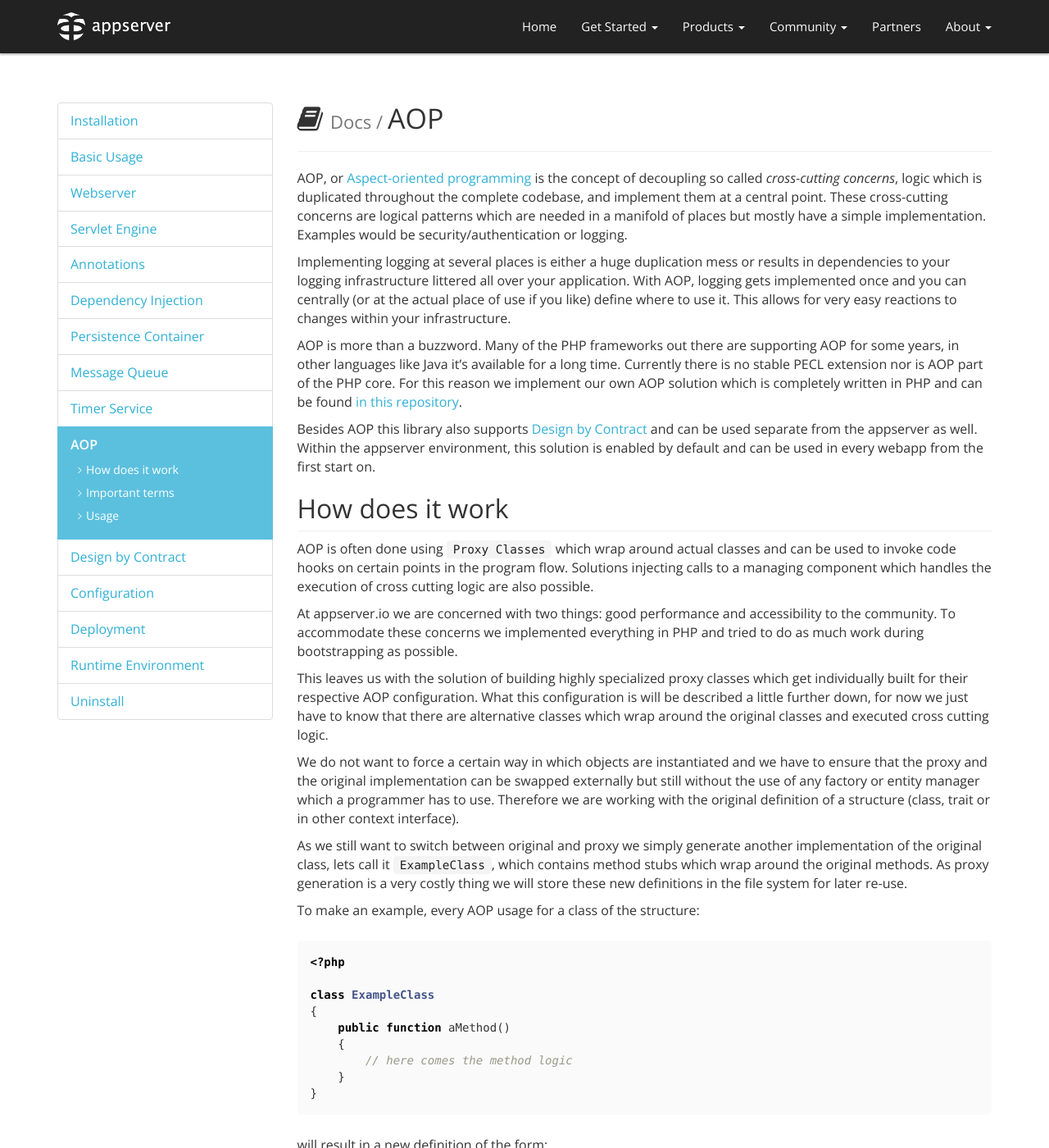
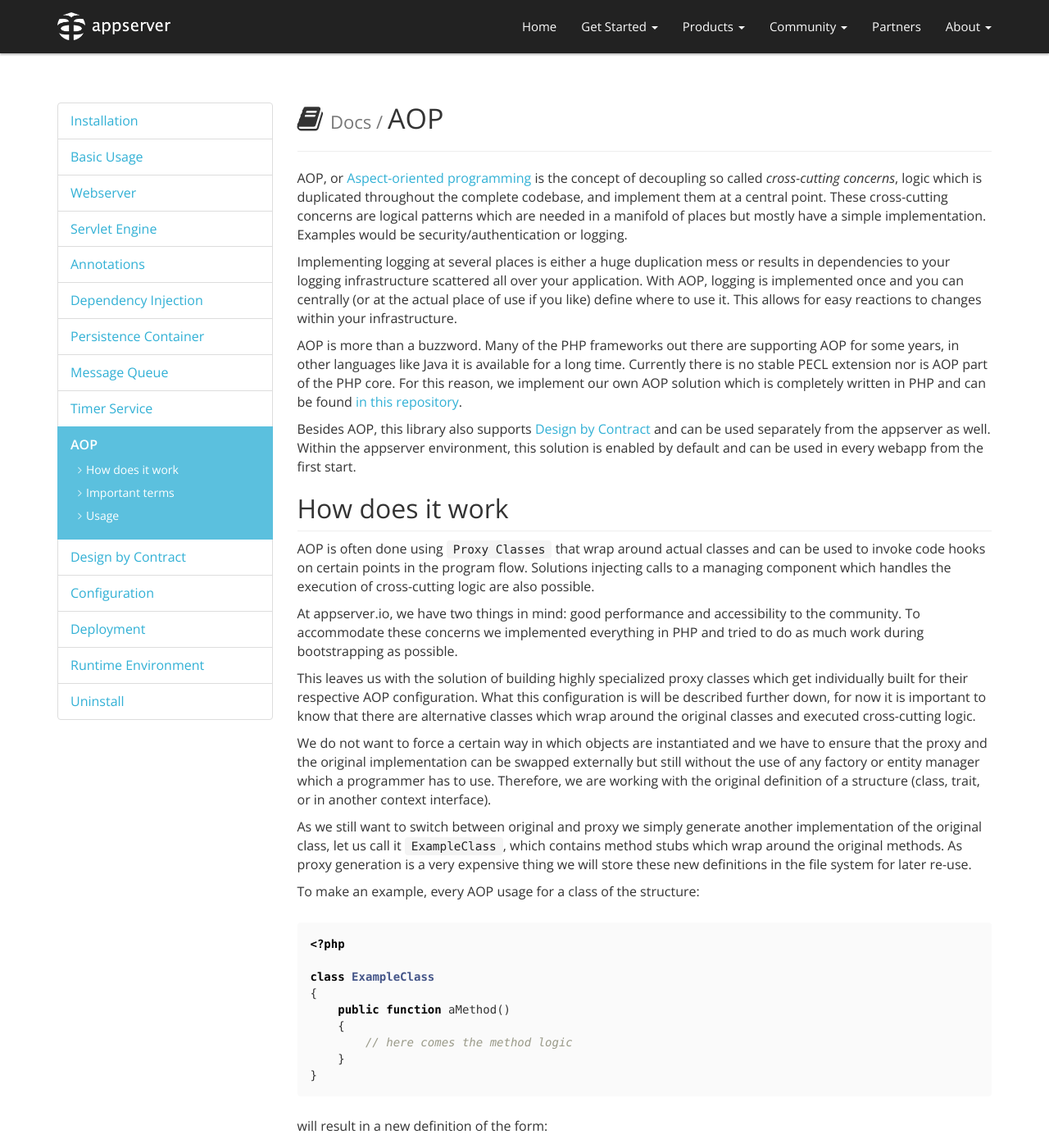
Before and after one commit to appserver-io/appserver, a Jekyll site: the page built from _docs/aop.md, in a window 1280 px wide and 1400 px high. Shown: the whole window at 82% size. Built offline with Jekyll 4.4.1, drawn with Linux system fonts in a browser that asks for light colours; nearby versions of some CDN libraries; library files that are not in the unit come from our copies; Markdown is read by kramdown in place of the engine named in the settings; some of the changed text lies outside the part shown.

Commit message:
Update aop.md

````diff
--- a/_docs/aop.md
+++ b/_docs/aop.md
@@ -20,30 +20,29 @@ permalink: /get-started/documentation/aop.html
 AOP, or [Aspect-oriented programming](http://en.wikipedia.org/wiki/Aspect-oriented_programming) is the concept of decoupling so called *cross-cutting concerns*, logic which is duplicated throughout the complete  codebase, and implement them at a central point.
 These cross-cutting concerns are logical patterns which are needed in a manifold of places but mostly have a simple implementation. Examples would be security/authentication or logging.
 
-Implementing logging at several places is either a huge duplication mess or results in dependencies to your logging infrastructure littered all over your application.
-With AOP, logging gets implemented once and you can centrally (or at the actual place of use if you like) define where to use it.
-This allows for very easy reactions to changes within your infrastructure.
+Implementing logging at several places is either a huge duplication mess or results in dependencies to your logging infrastructure scattered all over your application.
+With AOP, logging is implemented once and you can centrally (or at the actual place of use if you like) define where to use it.
+This allows for easy reactions to changes within your infrastructure.
 
-AOP is more than a buzzword. Many of the PHP frameworks out there are supporting AOP for some years, in other languages like Java it's available for a long time. Currently there is
-no stable PECL extension nor is AOP part of the PHP core. For this reason we implement our own AOP solution which is completely written in PHP and can be found [in this repository](https://github.com/appserver-io/doppelgaenger).
+AOP is more than a buzzword. Many of the PHP frameworks out there are supporting AOP for some years, in other languages like Java it is available for a long time. Currently there is no stable PECL extension nor is AOP part of the PHP core. For this reason, we implement our own AOP solution which is completely written in PHP and can be found [in this repository](https://github.com/appserver-io/doppelgaenger).
 
-Besides AOP this library also supports [Design by Contract](https://en.wikipedia.org/wiki/Design_by_contract) and can be used separate from the appserver as well.
-Within the appserver environment, this solution is enabled by default and can be used in every webapp from the first start on.
+Besides AOP, this library also supports [Design by Contract](https://en.wikipedia.org/wiki/Design_by_contract) and can be used separately from the appserver as well.
+Within the appserver environment, this solution is enabled by default and can be used in every webapp from the first start.
 
 ## How does it work
 
-AOP is often done using [`Proxy Classes`](https://en.wikipedia.org/wiki/Proxy_pattern) which wrap around actual classes and can be used to invoke code hooks on certain points in the program flow. Solutions injecting calls to a managing component which handles the execution of cross cutting logic are also possible.
+AOP is often done using [`Proxy Classes`](https://en.wikipedia.org/wiki/Proxy_pattern) that wrap around actual classes and can be used to invoke code hooks on certain points in the program flow. Solutions injecting calls to a managing component which handles the execution of cross-cutting logic are also possible.
 
-At appserver.io we are concerned with two things: good performance and accessibility to the community.
+At appserver.io, we have two things in mind: good performance and accessibility to the community.
 To accommodate these concerns we implemented everything in PHP and tried to do as much work during bootstrapping as possible.
 
 This leaves us with the solution of building highly specialized proxy classes which get individually built for their respective AOP configuration.
-What this configuration is will be described a little further down, for now we just have to know that there are alternative classes which wrap around the original classes and executed cross cutting logic.
+What this configuration is will be described further down, for now it is important to know that there are alternative classes which wrap around the original classes and executed cross-cutting logic.
 
 We do not want to force a certain way in which objects are instantiated and we have to ensure that the proxy and the original implementation can be swapped externally but still without the use of any factory or entity manager which a programmer has to use.
-Therefore we are working with the original definition of a structure (class, trait or in other context interface).
+Therefore, we are working with the original definition of a structure (class, trait, or in another context interface).
 
-As we still want to switch between original and proxy we simply generate another implementation of the original class, lets call it `ExampleClass`, which contains method stubs which wrap around the original methods. As proxy generation is a very costly thing we will store these new definitions in the file system for later re-use.
+As we still want to switch between original and proxy we simply generate another implementation of the original class, let us call it `ExampleClass`, which contains method stubs which wrap around the original methods. As proxy generation is a very expensive thing we will store these new definitions in the file system for later re-use.
 
 To make an example, every AOP usage for a class of the structure:
 
@@ -176,15 +175,15 @@ As you can also see, you do not have to specify the full name of the targeted co
 
 ### Advices
 
-Advices are used to implement logic of cross cutting concerns which will be woven into our application's code if a join point is reached.
+Advices are used to implement logic of cross-cutting concerns which will be woven into our applications code if a join point is reached.
 
-Advices are logically gathered together in so called `aspects`. Aspects are a group of logic concern actions just as a class is the grouping of actions an object can perform on itself or others. You will find this fitting as aspects are simply classes annotated in a certain way in our AOP implementation.
-A commonly used example for an aspect is a class providing several methods for logging, e.g. for different severity levels.
+Advices are logically gathered together in so-called `aspects`. Aspects are a group of logic concern actions just as a class is the grouping of actions an object can perform for itself or others. You will find this fitting as aspects are simply classes annotated in a certain way in our AOP implementation.
+A commonly used example of an aspect is a class providing several methods for logging, e.g. for different severity levels.
 
-As described above an advice can reference a `pointcut` to specify the `join point` and piece of program code it will get woven into.
-To do so we also prefer the usage of annotation.
+As described above an advice can reference a `pointcut` to specify the `join point` and a piece of program code it will get woven into.
+To do so we also prefer the usage of an annotation.
 
-A basic example would look like the following:
+A basic example looks like this:
 
 ```php
 <?php
@@ -235,7 +234,7 @@ When utilizing your application with AOP techniques please keep one thing in min
 > will wonder what happens and maybe need a long time to figure out problems.
 
 Within the appserver environment, we can differentiate three ways in which AOP functionality can be used. No matter which way is chosen, the results in the code will stay the same, but you might have different problems or advantages coming with your choice. The usage of said aspects as collection of advices will always stay imminent, but the way in which pointcuts and join points are used differs.
-An aspect is simply a class identified with the `@Aspect` annotation as seen in the example below:
+An aspect is simply a class identified by the `@Aspect` annotation as seen in the example below:
 
 ```php
 <?php
@@ -330,9 +329,9 @@ An example can be seen below:
 </pointcuts>
 ```
 
-The configuration describes a pointcut which specifies all `call` join points of all `doPost` methods within the `\Namespace\Module` namespace. This is very similar to the annotation example above and gets referenced by the same advice. To do so the advice does not have to be changed in any way.
+The configuration describes a pointcut which specifies all `call` join points of all `doPost` methods within the `\Namespace\Module` namespace. This is very similar to the annotation example above and gets referenced by the same advice. To do so, the advice does not have to be changed in any way.
 
-This method of using XML has the same advantages as annotating everything within the aspect class, but serves another purpose:
+This method of using XML has the same advantages as annotating everything within the aspect class but serves another purpose:
 
 > By using XML the configuration allows for easy manipulation through external tools.
 
````
Also changed, not shown: other parts of _docs/aop.md (+26 -26 lines).
